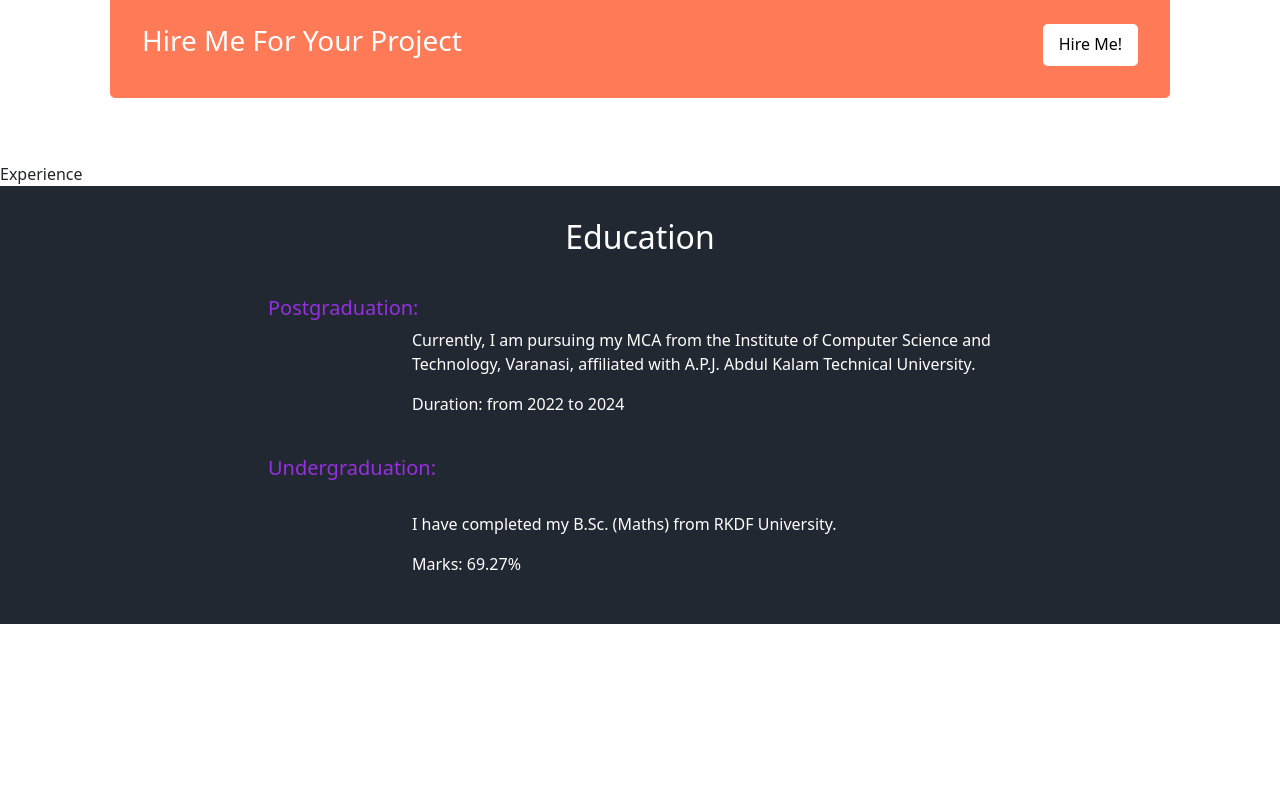
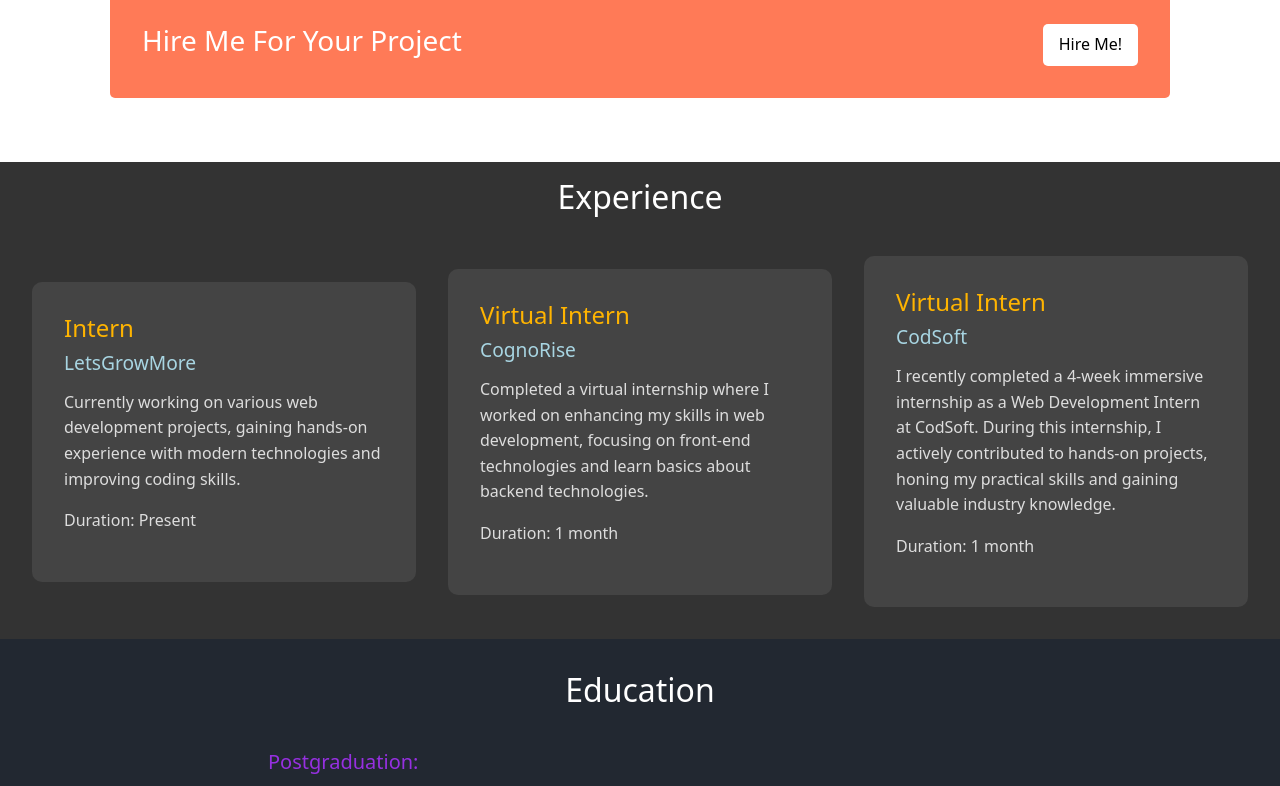
Before and after one commit to ritasahaa/Portfolio, a React (Vite) app: page / in a window 1280 px wide. Shown: the part 2000-2786 px from the top of the page. Before the commit the page ends 2624 px from the top, so only its background shows below. Built offline with nearby package versions, Linux system fonts and the light colour scheme.

Commit message:
added experience section

```diff
--- a/src/component/Education.jsx
+++ b/src/component/Education.jsx
@@ -17,8 +17,15 @@
 
   p {
     color: #fff;
-    width: 600px;
-    margin-left: 9rem;
+    width: 80%;
+    margin: 0 auto;
+  }
+
+  @media (min-width: 768px) {
+    p {
+      width: 600px;
+      margin-left: 9rem;
+    }
   }
 `;
 
--- a/src/component/Experience.jsx
+++ b/src/component/Experience.jsx
@@ -1,11 +1,111 @@
-import React from 'react'
+import styled from 'styled-components';
+
+
+const ExpDetail = styled.div`
+    background-color: #333;
+    display: flex;
+    flex-direction: column;
+
+    h2{
+      color: #fff;
+      text-align: center;
+      padding-top: 1rem;
+    }
+`
+
+const JobDetail = styled.div`
+  padding: 2rem;
+  display: flex;
+  flex-direction: column;
+  gap: 2rem;
+  align-items: center;
+  text-align: left;
+
+  h2 {
+    display: flex;
+    justify-content: center;
+    align-items: center;
+    width: 100%;
+    color: #fff;
+    text-align: center;
+  }
+
+  @media (min-width: 768px) {
+    flex-direction: row;
+    justify-content: center;
+  }
+`;
+
+const Job = styled.div`
+  background-color: #444;
+  padding: 1.5rem;
+  border-radius: 10px;
+  width: 100%;
+  max-width: 600px;
+
+  h3 {
+    color: #ffb400;
+    margin-bottom: 0.5rem;
+  }
+
+  h4 {
+    color: #a8d5e2;
+    margin-bottom: 1rem;
+  }
+
+  p {
+    color: #ddd;
+    line-height: 1.6;
+  }
+
+  @media (min-width: 768px) {
+    padding: 2rem;
+    h3 {
+      font-size: 1.5rem;
+    }
+    h4 {
+      font-size: 1.2rem;
+    }
+    p {
+      font-size: 1rem;
+    }
+  }
+`;
 
 const Experience = () => {
   return (
-    <div id="experience">
-      Experience
-    </div>
-  )
-}
+      <ExpDetail>
+        <h2>Experience</h2>
+        <JobDetail>
+        <Job>
+          <h3>Intern</h3>
+          <h4>LetsGrowMore</h4>
+          <p>
+            Currently working on various web development projects, gaining hands-on experience with modern technologies and improving coding skills.
+          </p>
+          <p>Duration: Present</p>
+        </Job>
 
-export default Experience
+        <Job>
+          <h3>Virtual Intern</h3>
+          <h4>CognoRise</h4>
+          <p>
+            Completed a virtual internship where I worked on enhancing my skills in web development, focusing on front-end technologies and learn basics about backend technologies.
+          </p>
+          <p>Duration: 1 month</p>
+        </Job>
+
+        <Job>
+          <h3>Virtual Intern</h3>
+          <h4>CodSoft</h4>
+          <p>
+          I recently completed a 4-week immersive internship as a Web Development Intern at CodSoft. During this internship, I actively contributed to hands-on projects, honing my practical skills and gaining valuable industry knowledge.
+          </p>
+          <p>Duration: 1 month</p>
+        </Job>
+        </JobDetail>
+      </ExpDetail>
+  );
+};
+
+export default Experience;
```
